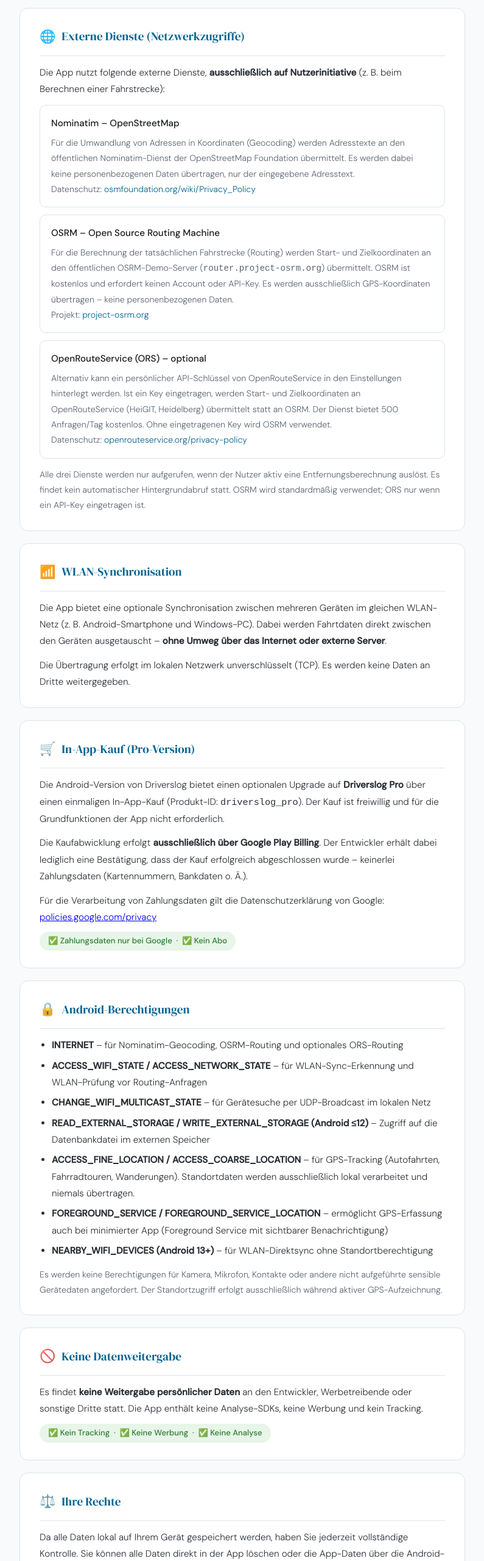
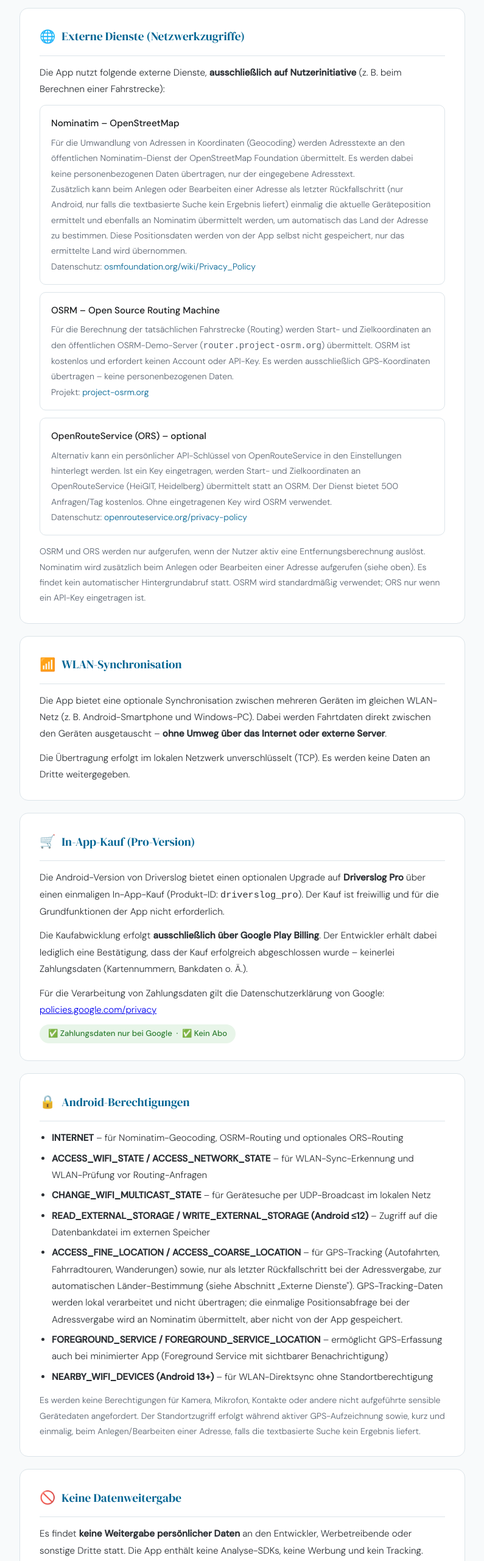
Before and after one commit to Kloesel/DriversLog-Public, a plain HTML site: page docs/privacy_de.html in a window 1280 px wide. Shown: the part 1483-4043 px from the top of the page at 61% size, without its empty margins (242-1037 px from the left). Drawn offline with Linux system fonts and the light colour scheme.

```diff
--- a/docs/privacy_de.html
+++ b/docs/privacy_de.html
@@ -290,6 +290,13 @@
         Adresstexte an den öffentlichen Nominatim-Dienst der OpenStreetMap
         Foundation übermittelt. Es werden dabei keine personenbezogenen Daten
         übertragen, nur der eingegebene Adresstext.<br>
+        Zusätzlich kann beim Anlegen oder Bearbeiten einer Adresse als
+        letzter Rückfallschritt (nur Android, nur falls die textbasierte
+        Suche kein Ergebnis liefert) einmalig die aktuelle Geräteposition
+        ermittelt und ebenfalls an Nominatim übermittelt werden, um
+        automatisch das Land der Adresse zu bestimmen. Diese Positionsdaten
+        werden von der App selbst nicht gespeichert, nur das ermittelte
+        Land wird übernommen.<br>
         Datenschutz: <a href="https://osmfoundation.org/wiki/Privacy_Policy" target="_blank" rel="noopener">osmfoundation.org/wiki/Privacy_Policy</a>
       </p>
     </div>
@@ -320,10 +327,11 @@
     </div>
 
     <p style="margin-top:14px; font-size:0.88rem; color: var(--muted);">
-      Alle drei Dienste werden nur aufgerufen, wenn der Nutzer aktiv eine
-      Entfernungsberechnung auslöst. Es findet kein automatischer
-      Hintergrundabruf statt. OSRM wird standardmäßig verwendet;
-      ORS nur wenn ein API-Key eingetragen ist.
+      OSRM und ORS werden nur aufgerufen, wenn der Nutzer aktiv eine
+      Entfernungsberechnung auslöst. Nominatim wird zusätzlich beim Anlegen
+      oder Bearbeiten einer Adresse aufgerufen (siehe oben). Es findet kein
+      automatischer Hintergrundabruf statt. OSRM wird standardmäßig
+      verwendet; ORS nur wenn ein API-Key eingetragen ist.
     </p>
   </section>
 
@@ -372,14 +380,16 @@
       <li><strong>ACCESS_WIFI_STATE / ACCESS_NETWORK_STATE</strong> – für WLAN-Sync-Erkennung und WLAN-Prüfung vor Routing-Anfragen</li>
       <li><strong>CHANGE_WIFI_MULTICAST_STATE</strong> – für Gerätesuche per UDP-Broadcast im lokalen Netz</li>
       <li><strong>READ_EXTERNAL_STORAGE / WRITE_EXTERNAL_STORAGE (Android ≤12)</strong> – Zugriff auf die Datenbankdatei im externen Speicher</li>
-      <li><strong>ACCESS_FINE_LOCATION / ACCESS_COARSE_LOCATION</strong> – für GPS-Tracking (Autofahrten, Fahrradtouren, Wanderungen). Standortdaten werden ausschließlich lokal verarbeitet und niemals übertragen.</li>
+      <li><strong>ACCESS_FINE_LOCATION / ACCESS_COARSE_LOCATION</strong> – für GPS-Tracking (Autofahrten, Fahrradtouren, Wanderungen) sowie, nur als letzter Rückfallschritt bei der Adressvergabe, zur automatischen Länder-Bestimmung (siehe Abschnitt „Externe Dienste"). GPS-Tracking-Daten werden lokal verarbeitet und nicht übertragen; die einmalige Positionsabfrage bei der Adressvergabe wird an Nominatim übermittelt, aber nicht von der App gespeichert.</li>
       <li><strong>FOREGROUND_SERVICE / FOREGROUND_SERVICE_LOCATION</strong> – ermöglicht GPS-Erfassung auch bei minimierter App (Foreground Service mit sichtbarer Benachrichtigung)</li>
       <li><strong>NEARBY_WIFI_DEVICES (Android 13+)</strong> – für WLAN-Direktsync ohne Standortberechtigung</li>
     </ul>
     <p style="margin-top:12px; font-size:0.88rem; color:var(--muted);">
       Es werden keine Berechtigungen für Kamera, Mikrofon, Kontakte oder andere
       nicht aufgeführte sensible Gerätedaten angefordert. Der Standortzugriff
-      erfolgt ausschließlich während aktiver GPS-Aufzeichnung.
+      erfolgt während aktiver GPS-Aufzeichnung sowie, kurz und einmalig, beim
+      Anlegen/Bearbeiten einer Adresse, falls die textbasierte Suche kein
+      Ergebnis liefert.
     </p>
   </section>
 
```
Also changed, not shown: docs/privacy_en.html (+4 -3 lines), docs/privacy_es.html (+4 -3 lines), docs/privacy_fr.html (+4 -3 lines), docs/privacy_nl.html (+4 -3 lines), 1 other file.
